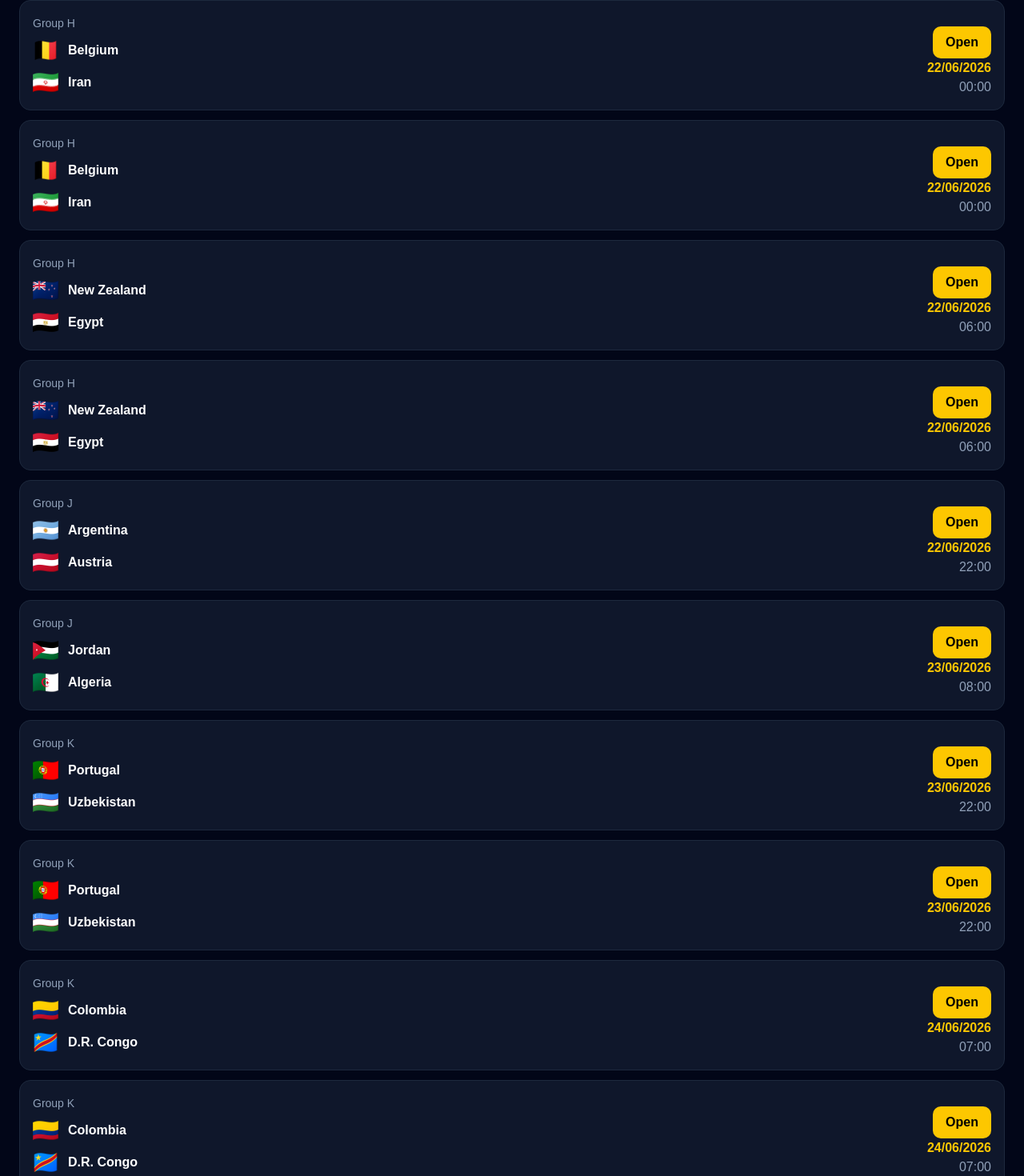
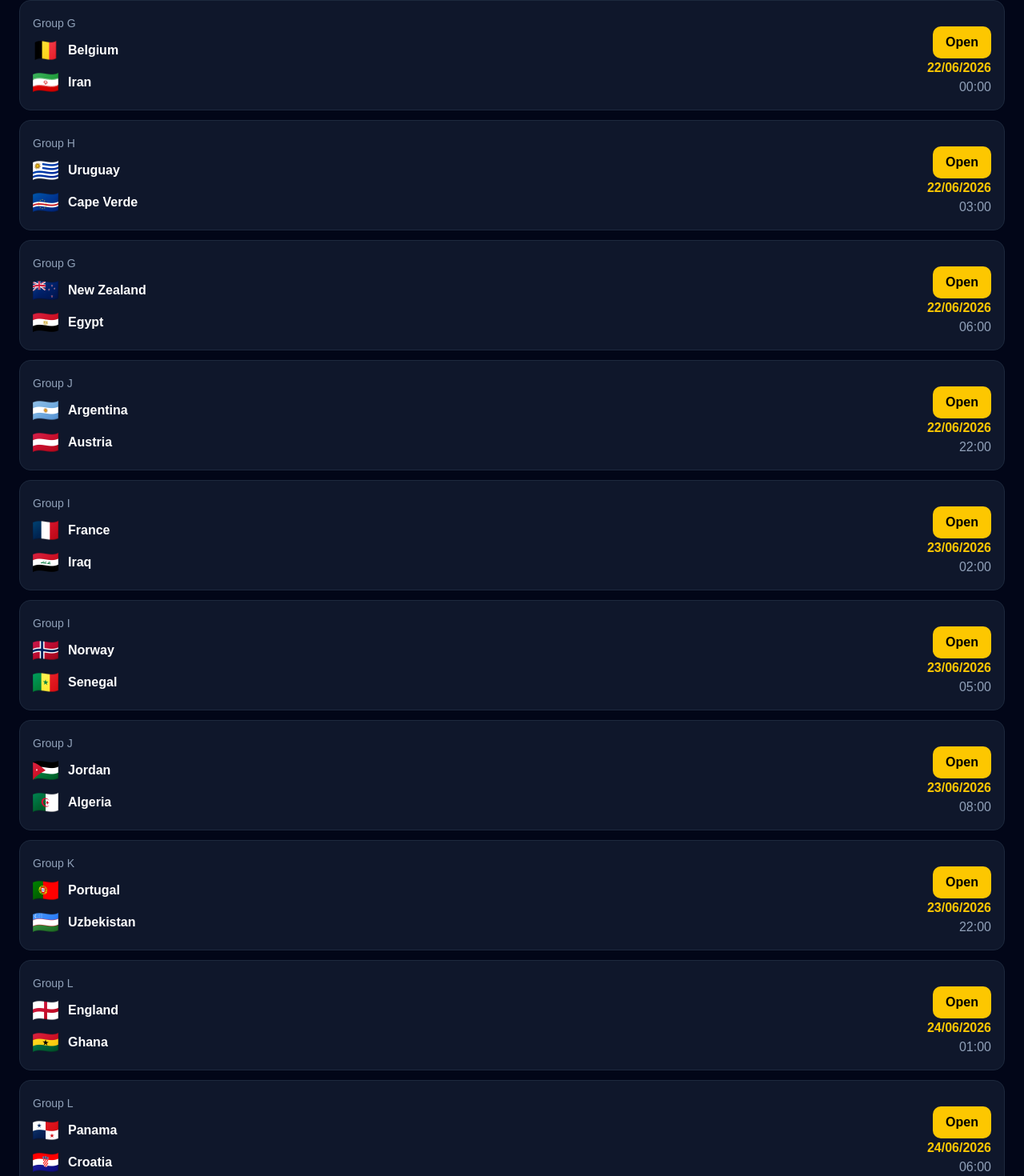
Before and after one commit to djurayevdavron/World-cup-2026-live, a React (Vite) app: page /matches in a window 1280 px wide. Shown: the part 710-2180 px from the top of the page at 80% size. Built offline with nearby package versions, Linux system fonts and the light colour scheme.

Commit message:
Update matchesData.js

```diff
--- a/src/data/matchesData.js
+++ b/src/data/matchesData.js
@@ -3,9 +3,12 @@ export const matches = [
 
   {
     id: 1,
+
     group: "A",
+
     homeTeam: "Mexico",
     awayTeam: "South Africa",
+
     homeFlag: "/flags/mexico.png",
     awayFlag: "/flags/south-africa-republic.png",
 
@@ -20,9 +23,12 @@ export const matches = [
 
   {
     id: 2,
+
     group: "A",
+
     homeTeam: "South Korea",
     awayTeam: "Czech Republic",
+
     homeFlag: "/flags/south-korea.png",
     awayFlag: "/flags/czech-republic.png",
 
@@ -37,9 +43,12 @@ export const matches = [
 
   {
     id: 3,
+
     group: "A",
+
     homeTeam: "Czech Republic",
     awayTeam: "South Africa",
+
     homeFlag: "/flags/czech-republic.png",
     awayFlag: "/flags/south-africa-republic.png",
 
@@ -54,9 +63,12 @@ export const matches = [
 
   {
     id: 4,
+
     group: "A",
+
     homeTeam: "Mexico",
     awayTeam: "South Korea",
+
     homeFlag: "/flags/mexico.png",
     awayFlag: "/flags/south-korea.png",
 
@@ -71,9 +83,12 @@ export const matches = [
 
   {
     id: 5,
+
     group: "A",
+
     homeTeam: "Czech Republic",
     awayTeam: "Mexico",
+
     homeFlag: "/flags/czech-republic.png",
     awayFlag: "/flags/mexico.png",
 
@@ -87,9 +102,12 @@ export const matches = [
 
   {
     id: 6,
+
     group: "A",
+
     homeTeam: "South Africa",
     awayTeam: "South Korea",
+
     homeFlag: "/flags/south-africa-republic.png",
     awayFlag: "/flags/south-korea.png",
 
@@ -104,6 +122,7 @@ export const matches = [
 
   {
     id: 7,
+
     group: "B",
 
     homeTeam: "Canada",
@@ -229,7 +248,7 @@ export const matches = [
     awayTeam: "Morocco",
 
     homeFlag: "/flags/brazil.png",
-  awayFlag: "/flags/marocco.png",
+    awayFlag: "/flags/morocco.png",
 
     date: "2026-06-14",
     time: "03:00",
@@ -269,7 +288,7 @@ export const matches = [
     awayTeam: "Morocco",
 
     homeFlag: "/flags/scotland.png",
-  awayFlag: "/flags/marocco.png",
+    awayFlag: "/flags/morocco.png",
 
     date: "2026-06-20",
     time: "03:00",
@@ -308,7 +327,7 @@ export const matches = [
     homeTeam: "Morocco",
     awayTeam: "Haiti",
 
-  homeFlag: "/flags/marocco.png",
+    homeFlag: "/flags/morocco.png",
     awayFlag: "/flags/haiti.png",
 
     date: "2026-06-25",
@@ -337,8 +356,6 @@ export const matches = [
 
     stream: "https://app.setantasports.com/live/304632",
   },
-// GROUP D
-
   // GROUP D
 
   {
@@ -470,7 +487,7 @@ export const matches = [
     awayTeam: "Curacao",
 
     homeFlag: "/flags/germany.png",
-  awayFlag: "/flags/curasao.png",
+    awayFlag: "/flags/curacao.png",
 
     date: "2026-06-14",
     time: "22:00",
@@ -530,7 +547,7 @@ export const matches = [
     awayTeam: "Curacao",
 
     homeFlag: "/flags/ecuador.png",
-  awayFlag: "/flags/curasao.png",
+    awayFlag: "/flags/curacao.png",
 
     date: "2026-06-21",
     time: "05:00",
@@ -568,7 +585,7 @@ export const matches = [
     homeTeam: "Curacao",
     awayTeam: "Ivory Coast",
 
-  homeFlag: "/flags/curasao.png",
+    homeFlag: "/flags/curacao.png",
     awayFlag: "/flags/ivory-coast.png",
 
     date: "2026-06-26",
@@ -578,6 +595,7 @@ export const matches = [
 
     stream: "https://app.setantasports.com/live/304636",
   },
+
   // GROUP F
 
   {
@@ -697,131 +715,13 @@ export const matches = [
 
     stream: "https://app.setantasports.com/live/304637",
   },
-// GROUP F
+
+  // GROUP G
 
   {
-  id: 31,
+    id: 37,
 
-  group: "F",
-
-  homeTeam: "Netherlands",
-  awayTeam: "Japan",
-
-  homeFlag: "/flags/netherlands.png",
-  awayFlag: "/flags/japan.png",
-
-  date: "2026-06-15",
-  time: "22:00",
-
-  homeScore: 2,
-  awayScore: 2,
-
-  status: "finished",
-},
-
-{
-  id: 32,
-
-  group: "F",
-
-  homeTeam: "Sweden",
-  awayTeam: "Tunisia",
-
-  homeFlag: "/flags/sweden.png",
-  awayFlag: "/flags/tunisia.png",
-
-  date: "2026-06-16",
-  time: "04:00",
-
-  homeScore: 5,
-  awayScore: 1,
-
-  status: "finished",
-},
-
-{
-  id: 33,
-
-  group: "F",
-
-  homeTeam: "Netherlands",
-  awayTeam: "Sweden",
-
-  homeFlag: "/flags/netherlands.png",
-  awayFlag: "/flags/sweden.png",
-
-  date: "2026-06-22",
-  time: "01:00",
-
-  homeScore: 5,
-  awayScore: 1,
-
-  status: "finished",
-},
-
-{
-  id: 34,
-
-  group: "F",
-
-  homeTeam: "Tunisia",
-  awayTeam: "Japan",
-
-  homeFlag: "/flags/tunisia.png",
-  awayFlag: "/flags/japan.png",
-
-  date: "2026-06-22",
-  time: "05:00",
-
-  homeScore: 0,
-  awayScore: 4,
-
-  status: "finished",
-},
-
-{
-  id: 35,
-
-  group: "F",
-
-  homeTeam: "Japan",
-  awayTeam: "Sweden",
-
-  homeFlag: "/flags/japan.png",
-  awayFlag: "/flags/sweden.png",
-
-  date: "2026-06-26",
-  time: "04:00",
-
-  status: "upcoming",
-
-  stream: "https://app.setantasports.com/live/304638",
-},
-
-{
-  id: 36,
-
-  group: "F",
-
-  homeTeam: "Tunisia",
-  awayTeam: "Netherlands",
-
-  homeFlag: "/flags/tunisia.png",
-  awayFlag: "/flags/netherlands.png",
-
-  date: "2026-06-26",
-  time: "04:00",
-
-  status: "upcoming",
-
-  stream: "https://app.setantasports.com/live/304637",
-},
-// GROUP H
-
-{
-  id: 43,
-
-  group: "H",
+    group: "G",
 
     homeTeam: "Belgium",
     awayTeam: "Egypt",
@@ -839,9 +739,9 @@ export const matches = [
   },
 
   {
-  id: 44,
+    id: 38,
 
-  group: "H",
+    group: "G",
 
     homeTeam: "Iran",
     awayTeam: "New Zealand",
@@ -859,9 +759,9 @@ export const matches = [
   },
 
   {
-  id: 45,
+    id: 39,
 
-  group: "H",
+    group: "G",
 
     homeTeam: "Belgium",
     awayTeam: "Iran",
@@ -878,9 +778,9 @@ export const matches = [
   },
 
   {
-  id: 46,
+    id: 40,
 
-  group: "H",
+    group: "G",
 
     homeTeam: "New Zealand",
     awayTeam: "Egypt",
@@ -897,9 +797,9 @@ export const matches = [
   },
 
   {
-  id: 47,
+    id: 41,
 
-  group: "H",
+    group: "G",
 
     homeTeam: "Egypt",
     awayTeam: "Iran",
@@ -916,9 +816,9 @@ export const matches = [
   },
 
   {
-  id: 48,
+    id: 42,
 
-  group: "H",
+    group: "G",
 
     homeTeam: "New Zealand",
     awayTeam: "Belgium",
@@ -933,24 +833,24 @@ export const matches = [
 
     stream: "https://app.setantasports.com/live/304645",
   },
-/// GROUP H
+  // GROUP H
 
   {
     id: 43,
 
     group: "H",
 
-  homeTeam: "Belgium",
-  awayTeam: "Egypt",
+    homeTeam: "Spain",
+    awayTeam: "Cape Verde",
 
-  homeFlag: "/flags/belgium.png",
-  awayFlag: "/flags/egypt.png",
+    homeFlag: "/flags/spain.png",
+    awayFlag: "/flags/cape-verde.png",
 
-  date: "2026-06-16",
-  time: "00:00",
+    date: "2026-06-15",
+    time: "21:00",
 
-  homeScore: 1,
-  awayScore: 1,
+    homeScore: 0,
+    awayScore: 0,
 
     status: "finished",
   },
@@ -960,17 +860,17 @@ export const matches = [
 
     group: "H",
 
-  homeTeam: "Iran",
-  awayTeam: "New Zealand",
+    homeTeam: "Saudi Arabia",
+    awayTeam: "Uruguay",
 
-  homeFlag: "/flags/iran.png",
-  awayFlag: "/flags/new-zealand.png",
+    homeFlag: "/flags/saudi-arabia.png",
+    awayFlag: "/flags/uruguay.png",
 
     date: "2026-06-16",
-  time: "06:00",
+    time: "03:00",
 
-  homeScore: 2,
-  awayScore: 2,
+    homeScore: 1,
+    awayScore: 1,
 
     status: "finished",
   },
@@ -980,18 +880,19 @@ export const matches = [
 
     group: "H",
 
-  homeTeam: "Belgium",
-  awayTeam: "Iran",
+    homeTeam: "Spain",
+    awayTeam: "Saudi Arabia",
 
-  homeFlag: "/flags/belgium.png",
-  awayFlag: "/flags/iran.png",
+    homeFlag: "/flags/spain.png",
+    awayFlag: "/flags/saudi-arabia.png",
 
-  date: "2026-06-22",
-  time: "00:00",
+    date: "2026-06-21",
+    time: "21:00",
 
-  status: "upcoming",
+    homeScore: 4,
+    awayScore: 0,
 
-  stream: "https://app.setantasports.com/live/304618",
+    status: "finished",
   },
 
   {
@@ -999,18 +900,18 @@ export const matches = [
 
     group: "H",
 
-  homeTeam: "New Zealand",
-  awayTeam: "Egypt",
+    homeTeam: "Uruguay",
+    awayTeam: "Cape Verde",
 
-  homeFlag: "/flags/new-zealand.png",
-  awayFlag: "/flags/egypt.png",
+    homeFlag: "/flags/uruguay.png",
+    awayFlag: "/flags/cape-verde.png",
 
     date: "2026-06-22",
-  time: "06:00",
+    time: "03:00",
 
     status: "upcoming",
 
-  stream: "https://app.setantasports.com/live/304620",
+    stream: "https://app.setantasports.com/live/304619",
   },
 
   {
@@ -1018,18 +919,18 @@ export const matches = [
 
     group: "H",
 
-  homeTeam: "Egypt",
-  awayTeam: "Iran",
+    homeTeam: "Cape Verde",
+    awayTeam: "Saudi Arabia",
 
-  homeFlag: "/flags/egypt.png",
-  awayFlag: "/flags/iran.png",
+    homeFlag: "/flags/cape-verde.png",
+    awayFlag: "/flags/saudi-arabia.png",
 
     date: "2026-06-27",
-  time: "08:00",
+    time: "05:00",
 
     status: "upcoming",
 
-  stream: "https://app.setantasports.com/live/304646",
+    stream: "https://app.setantasports.com/live/304644",
   },
 
   {
@@ -1037,18 +938,133 @@ export const matches = [
 
     group: "H",
 
-  homeTeam: "New Zealand",
-  awayTeam: "Belgium",
+    homeTeam: "Uruguay",
+    awayTeam: "Spain",
 
-  homeFlag: "/flags/new-zealand.png",
-  awayFlag: "/flags/belgium.png",
+    homeFlag: "/flags/uruguay.png",
+    awayFlag: "/flags/spain.png",
 
     date: "2026-06-27",
-  time: "08:00",
+    time: "05:00",
 
     status: "upcoming",
 
-  stream: "https://app.setantasports.com/live/304645",
+    stream: "https://app.setantasports.com/live/304643",
+  },
+  // GROUP I
+
+  {
+    id: 49,
+
+    group: "I",
+
+    homeTeam: "France",
+    awayTeam: "Senegal",
+
+    homeFlag: "/flags/france.png",
+    awayFlag: "/flags/senegal.png",
+
+    date: "2026-06-17",
+    time: "00:00",
+
+    homeScore: 3,
+    awayScore: 1,
+
+    status: "finished",
+  },
+
+  {
+    id: 50,
+
+    group: "I",
+
+    homeTeam: "Iraq",
+    awayTeam: "Norway",
+
+    homeFlag: "/flags/iraq.png",
+    awayFlag: "/flags/norway.png",
+
+    date: "2026-06-17",
+    time: "06:00",
+
+    homeScore: 1,
+    awayScore: 4,
+
+    status: "finished",
+  },
+
+  {
+    id: 51,
+
+    group: "I",
+
+    homeTeam: "France",
+    awayTeam: "Iraq",
+
+    homeFlag: "/flags/france.png",
+    awayFlag: "/flags/iraq.png",
+
+    date: "2026-06-23",
+    time: "02:00",
+
+    status: "upcoming",
+
+    stream: "https://app.setantasports.com/live/304622",
+  },
+
+  {
+    id: 52,
+
+    group: "I",
+
+    homeTeam: "Norway",
+    awayTeam: "Senegal",
+
+    homeFlag: "/flags/norway.png",
+    awayFlag: "/flags/senegal.png",
+
+    date: "2026-06-23",
+    time: "05:00",
+
+    status: "upcoming",
+
+    stream: "https://app.setantasports.com/live/304623",
+  },
+
+  {
+    id: 53,
+
+    group: "I",
+
+    homeTeam: "Norway",
+    awayTeam: "France",
+
+    homeFlag: "/flags/norway.png",
+    awayFlag: "/flags/france.png",
+
+    date: "2026-06-27",
+    time: "00:00",
+
+    status: "upcoming",
+  },
+
+  {
+    id: 54,
+
+    group: "I",
+
+    homeTeam: "Senegal",
+    awayTeam: "Iraq",
+
+    homeFlag: "/flags/senegal.png",
+    awayFlag: "/flags/iraq.png",
+
+    date: "2026-06-27",
+    time: "00:00",
+
+    status: "upcoming",
+
+    stream: "https://app.setantasports.com/live/304642",
   },
   // GROUP J
 
@@ -1108,7 +1124,7 @@ export const matches = [
 
     status: "upcoming",
 
-  stream:"https://app.setantasports.com/live/304621"
+    stream: "https://app.setantasports.com/live/304621",
   },
 
   {
@@ -1127,7 +1143,7 @@ export const matches = [
 
     status: "upcoming",
 
-  stream:"https://app.setantasports.com/live/304624"
+    stream: "https://app.setantasports.com/live/304624",
   },
 
   {
@@ -1146,7 +1162,7 @@ export const matches = [
 
     status: "upcoming",
 
-  stream:"https://app.setantasports.com/live/304652"
+    stream: "https://app.setantasports.com/live/304652",
   },
 
   {
@@ -1165,7 +1181,7 @@ export const matches = [
 
     status: "upcoming",
 
-  stream:"https://app.setantasports.com/live/304651"
+    stream: "https://app.setantasports.com/live/304651",
   },
   // GROUP K
 
@@ -1225,7 +1241,7 @@ export const matches = [
 
     status: "upcoming",
 
-  stream:"https://app.setantasports.com/live/304625"
+    stream: "https://app.setantasports.com/live/304625",
   },
 
   {
@@ -1244,7 +1260,7 @@ export const matches = [
 
     status: "upcoming",
 
-  stream:"https://app.setantasports.com/live/304628"
+    stream: "https://app.setantasports.com/live/304628",
   },
 
   {
@@ -1263,7 +1279,7 @@ export const matches = [
 
     status: "upcoming",
 
-  stream:"https://app.setantasports.com/live/304649"
+    stream: "https://app.setantasports.com/live/304649",
   },
 
   {
@@ -1282,123 +1298,123 @@ export const matches = [
 
     status: "upcoming",
 
-  stream:"https://app.setantasports.com/live/304650"
+    stream: "https://app.setantasports.com/live/304650",
   },
-// GROUP K
+  // GROUP L
 
   {
-  id: 61,
+    id: 67,
 
-  group: "K",
+    group: "L",
 
-  homeTeam: "Portugal",
-  awayTeam: "D.R. Congo",
+    homeTeam: "England",
+    awayTeam: "Croatia",
 
-  homeFlag: "/flags/portugal.png",
-  awayFlag: "/flags/DR-Congo.png",
+    homeFlag: "/flags/england.png",
+    awayFlag: "/flags/croatia.png",
 
     date: "2026-06-18",
-  time: "22:00",
+    time: "01:00",
 
-  homeScore: 1,
-  awayScore: 1,
+    homeScore: 4,
+    awayScore: 2,
 
     status: "finished",
   },
 
   {
-  id: 62,
+    id: 68,
 
-  group: "K",
+    group: "L",
 
-  homeTeam: "Uzbekistan",
-  awayTeam: "Colombia",
+    homeTeam: "Ghana",
+    awayTeam: "Panama",
 
-  homeFlag: "/flags/uzbekistan.png",
-  awayFlag: "/flags/colombia.png",
+    homeFlag: "/flags/ghana.png",
+    awayFlag: "/flags/panama.png",
 
     date: "2026-06-19",
     time: "04:00",
 
     homeScore: 1,
-  awayScore: 3,
+    awayScore: 0,
 
     status: "finished",
   },
 
   {
-  id: 63,
+    id: 69,
 
-  group: "K",
+    group: "L",
 
-  homeTeam: "Portugal",
-  awayTeam: "Uzbekistan",
+    homeTeam: "England",
+    awayTeam: "Ghana",
 
-  homeFlag: "/flags/portugal.png",
-  awayFlag: "/flags/uzbekistan.png",
+    homeFlag: "/flags/england.png",
+    awayFlag: "/flags/ghana.png",
 
-  date: "2026-06-23",
-  time: "22:00",
+    date: "2026-06-24",
+    time: "01:00",
 
     status: "upcoming",
 
-  stream:"https://app.setantasports.com/live/304625"
+    stream: "https://app.setantasports.com/live/304626",
   },
 
   {
-  id: 64,
+    id: 70,
 
-  group: "K",
+    group: "L",
 
-  homeTeam: "Colombia",
-  awayTeam: "D.R. Congo",
+    homeTeam: "Panama",
+    awayTeam: "Croatia",
 
-  homeFlag: "/flags/colombia.png",
-  awayFlag: "/flags/DR-Congo.png",
+    homeFlag: "/flags/panama.png",
+    awayFlag: "/flags/croatia.png",
 
     date: "2026-06-24",
-  time: "07:00",
+    time: "06:00",
 
     status: "upcoming",
 
-  stream:"https://app.setantasports.com/live/304628"
+    stream: "https://app.setantasports.com/live/304627",
   },
 
   {
-  id: 65,
+    id: 71,
 
-  group: "K",
+    group: "L",
 
-  homeTeam: "Colombia",
-  awayTeam: "Portugal",
+    homeTeam: "Croatia",
+    awayTeam: "Ghana",
 
-  homeFlag: "/flags/colombia.png",
-  awayFlag: "/flags/portugal.png",
+    homeFlag: "/flags/Croatia.png",
+    awayFlag: "/flags/Ghana.png",
 
     date: "2026-06-28",
-  time: "04:30",
+    time: "02:00",
 
     status: "upcoming",
 
-  stream:"https://app.setantasports.com/live/304649"
+    stream: "https://app.setantasports.com/live/304648",
   },
 
   {
-  id: 66,
+    id: 72,
 
-  group: "K",
+    group: "L",
 
-  homeTeam: "D.R. Congo",
-  awayTeam: "Uzbekistan",
+    homeTeam: "Panama",
+    awayTeam: "England",
 
-  homeFlag: "/flags/DR-Congo.png",
-  awayFlag: "/flags/uzbekistan.png",
+    homeFlag: "/flags/panama.png",
+    awayFlag: "/flags/england.png",
 
     date: "2026-06-28",
-  time: "04:30",
+    time: "08:00",
 
     status: "upcoming",
 
-  stream:"https://app.setantasports.com/live/304650"
+    stream: "https://app.setantasports.com/live/304647",
   },
 ];
```
Lines whose indentation alone changed are shown as unchanged.
